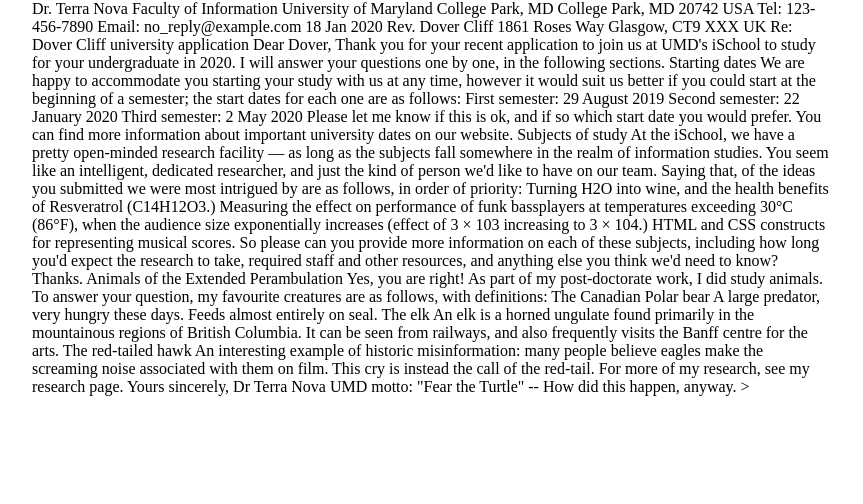
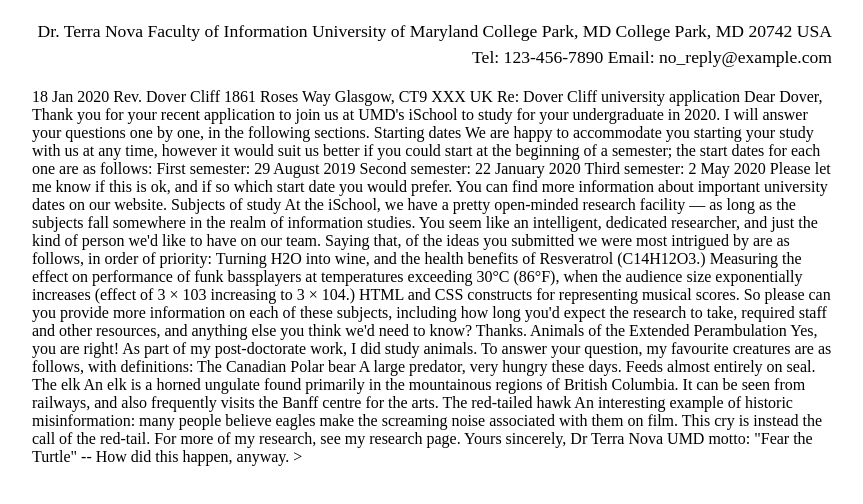
Before and after one commit to kspu0822INST377/kspu0822INST377.github.io, a plain HTML site: page lab_2/index.html in a window 1280 px wide. Shown: the whole page, without its empty margins (208-1071 px from the left). Drawn offline with Linux system fonts and the light colour scheme.

Commit message:
Update index.html

```diff
--- a/lab_2/index.html
+++ b/lab_2/index.html
@@ -30,7 +30,7 @@
 </head>
 
 <body>
-    <sender-column>
+    <p class="sender-column">
         Dr. Terra Nova
         Faculty of Information
         University of Maryland
@@ -39,7 +39,7 @@
         USA
         Tel: 123-456-7890
         Email: no_reply@example.com
-    </sender-column>
+    </p class="sender-column">
 
     18 Jan 2020
 
```
